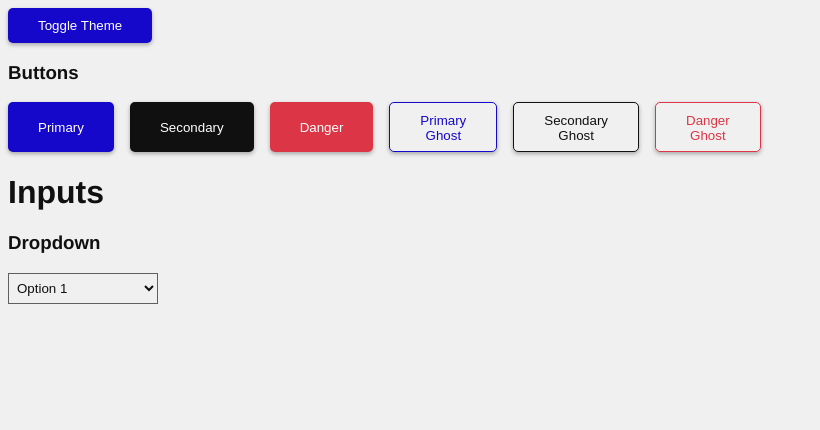
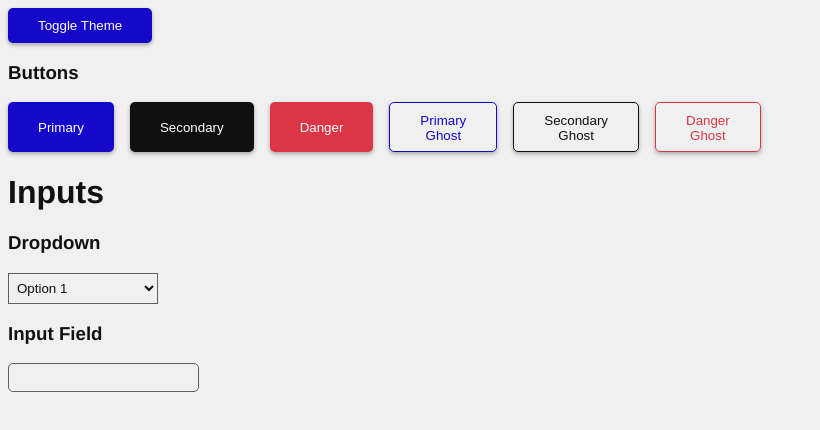
Before and after one commit to DaveBunyan1/react-template, a React (Vite) app: page / in a window 1280 px wide. Shown: the top 430 px of the page, without its empty margins (0-820 px from the left). Built offline with nearby package versions, Linux system fonts and the light colour scheme.

Commit message:
Added input fields

```diff
--- a/src/App.tsx
+++ b/src/App.tsx
@@ -2,10 +2,12 @@ import { useState } from "react";
 import "./App.css";
 import Button from "./components/buttons/Button";
 import Dropdown from "./components/inputs/Dropdown";
+import InputField from "./components/inputs/InputField";
 
 function App() {
   const [theme, setTheme] = useState("light");
   const [selectedOption, setSelectedOption] = useState("1");
+  const [inputValue, setInputValue] = useState("");
 
   const handleDropdownChange = (
     event: React.ChangeEvent<HTMLSelectElement>
@@ -24,6 +26,11 @@ function App() {
     setTheme(newTheme);
     document.documentElement.setAttribute("data-theme", newTheme);
   };
+
+  const handleInputChange = (event: React.ChangeEvent<HTMLInputElement>) => {
+    setInputValue(event.target.value);
+  };
+
   return (
     <>
       <Button class="primary" text="Toggle Theme" onClick={toggleTheme} />
@@ -67,6 +74,8 @@ function App() {
         value={selectedOption}
         onChange={handleDropdownChange}
       />
+      <h3>Input Field</h3>
+      <InputField value={inputValue} onChange={handleInputChange} />
     </>
   );
 }
--- /dev/null
+++ b/src/components/inputs/InputField.tsx
@@ -0,0 +1,19 @@
+import "./inputfield.css";
+
+type InputFieldProps = {
+  value: string;
+  onChange: (event: React.ChangeEvent<HTMLInputElement>) => void;
+};
+
+const InputField = ({ value, onChange }: InputFieldProps) => {
+  return (
+    <input
+      className="input-field"
+      type="text"
+      value={value}
+      onChange={onChange}
+    ></input>
+  );
+};
+
+export default InputField;
--- /dev/null
+++ b/src/components/inputs/inputfield.css
@@ -0,0 +1,9 @@
+@import "../../styles/variables.css";
+
+.input-field {
+  padding: 6px 8px 6px 4px;
+  border: 1px solid var(--input-border);
+  background-color: var(--input-background);
+  color: var(--input-text);
+  border-radius: 5px;
+}
--- a/src/styles/variables.css
+++ b/src/styles/variables.css
@@ -79,6 +79,11 @@
   --dropdown-option-background: var(--main-greyscale-100);
   --dropdown-option-text: var(--main-greyscale-900);
   --dropdown-option-border: var(--main-greyscale-600);
+
+  /* Input variables */
+  --input-background: var(--main-greyscale-100);
+  --input-border: var(--main-greyscale-600);
+  --input-text: var(--main-greyscale-900);
 }
 
 html[data-theme="dark"] {
@@ -112,4 +117,9 @@ html[data-theme="dark"] {
   --dropdown-option-background: var(--main-greyscale-800);
   --dropdown-option-text: var(--main-greyscale-100);
   --dropdown-option-border: var(--main-greyscale-200);
+
+  /* Input variables */
+  --input-background: var(--main-greyscale-800);
+  --input-border: var(--main-greyscale-200);
+  --input-text: var(--main-greyscale-100);
 }
```
